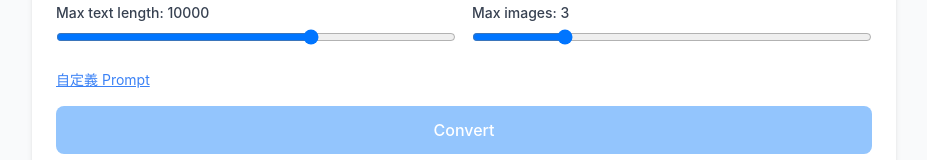
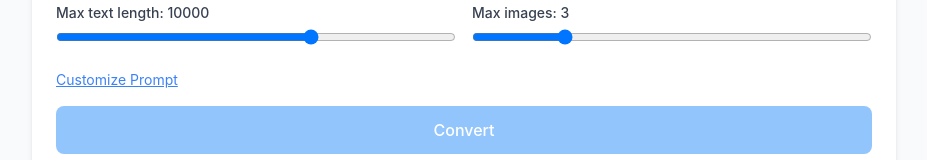
Before and after one commit to kanfred/pollinations-url-text, a Next.js app: page / in a window 1280 px wide. Shown: the part 435-595 px from the top of the page, without its empty margins (176-1103 px from the left). Built offline with nearby package versions, Linux system fonts and the light colour scheme.

Commit message:
Fix: Use i18n translation for hide prompt button
- Changed hardcoded '隱藏 Prompt' to use t('hidePrompt')
- Now properly displays 'Hide Prompt' in English, '隱藏 Prompt' in Chinese

```diff
--- a/app/page.tsx
+++ b/app/page.tsx
@@ -498,7 +498,7 @@ export default function Home() {
             onClick={() => setShowPrompt(!showPrompt)}
             className="text-blue-500 text-sm underline mb-4"
           >
-            {showPrompt ? '隱藏 Prompt' : '自定義 Prompt'}
+            {showPrompt ? t('hidePrompt') : t('customizePrompt')}
           </button>
 
           {showPrompt && (
```
